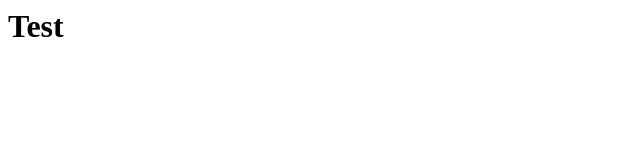
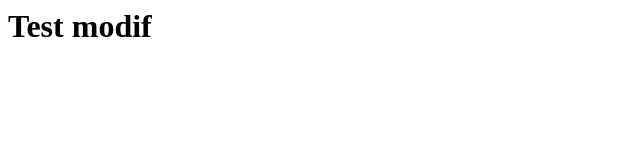
Before and after one commit to JohnBix/web-manip, a plain HTML site: page index.html in a window 1280 px wide. Shown: the whole page, without its empty margins (0-640 px from the left). Drawn offline with Linux system fonts and the light colour scheme.

Commit message:
Update index.html

```diff
--- a/index.html
+++ b/index.html
@@ -1,6 +1,6 @@
 <html>
 	<head></head>
 	<body>
-		<h1>Test</h1>
+		<h1>Test modif</h1>
 	</body>
 </html>
```
